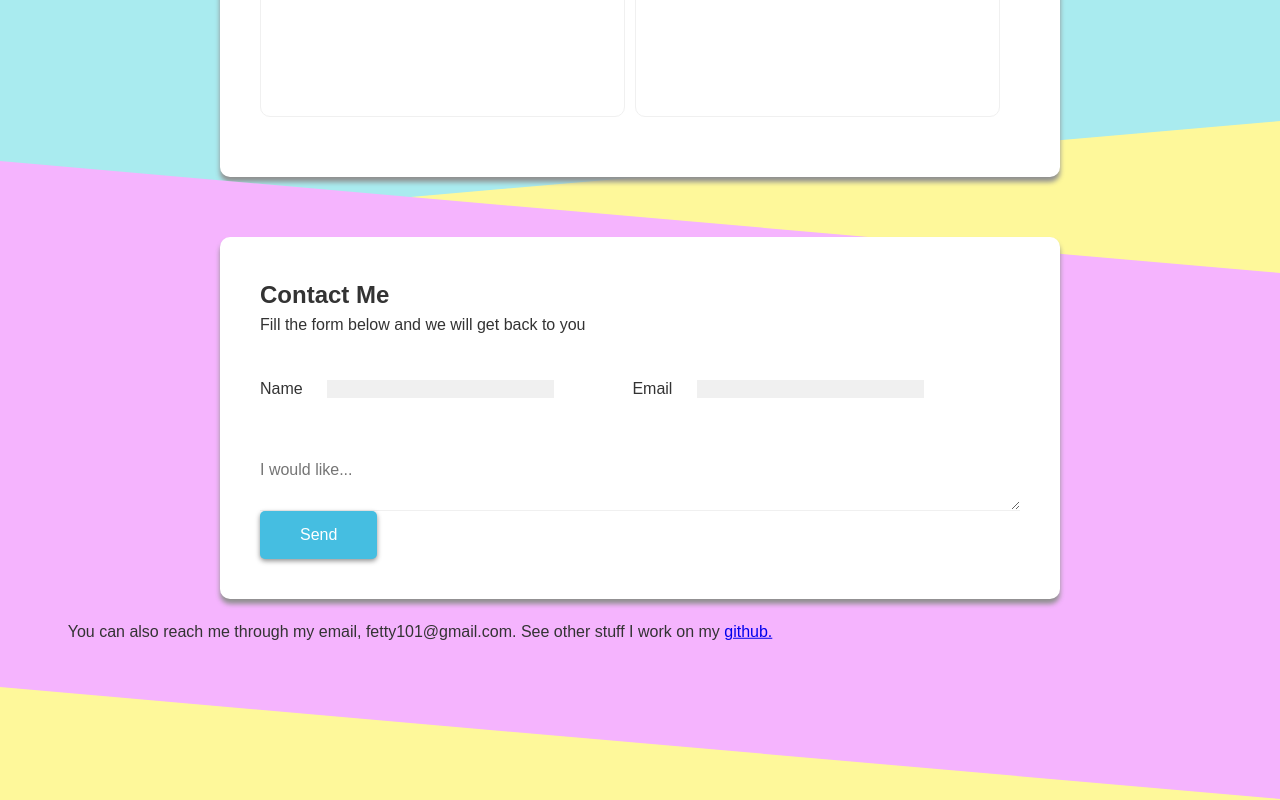
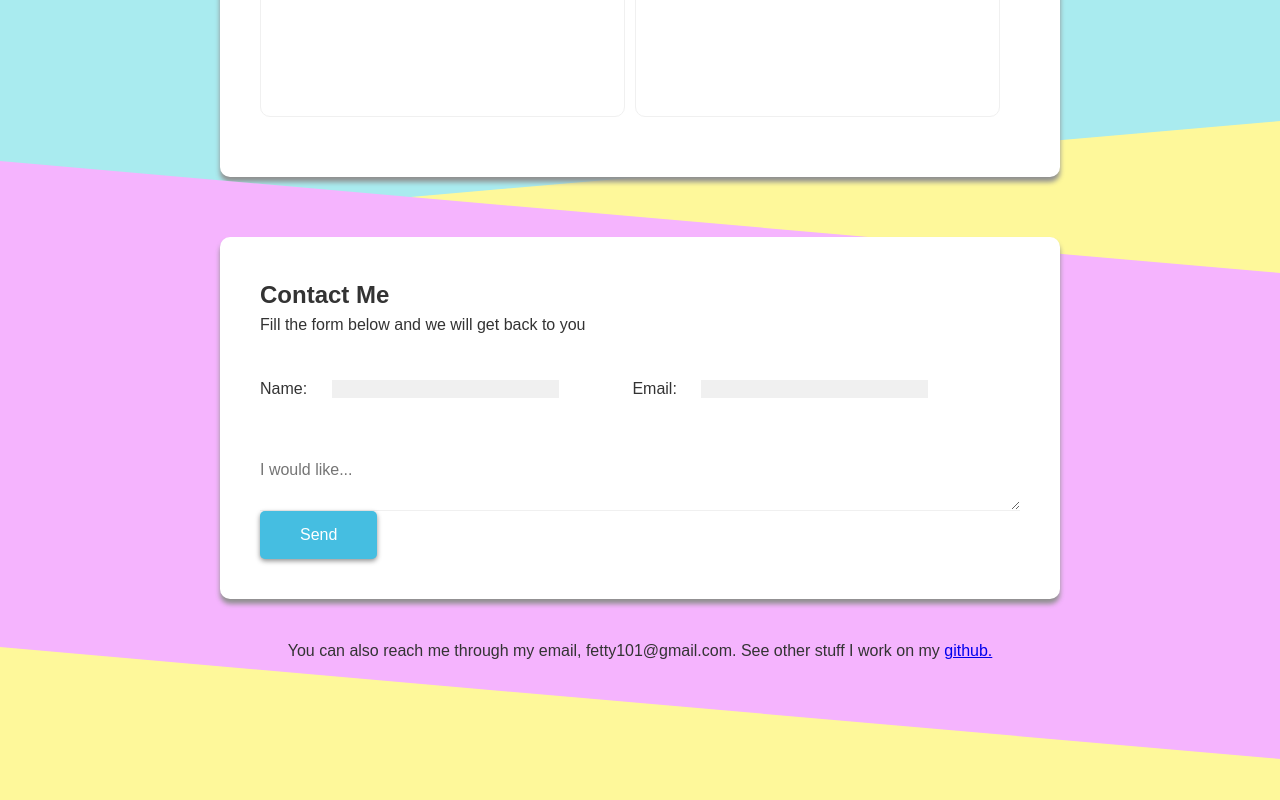
Before and after one commit to Fetty101/mentorsdev, a plain HTML site: page index.html in a window 1280 px wide. Shown: the part 1082-1882 px from the top of the page. After the commit the page ends 1842 px from the top, so only its background shows below. Drawn offline with Linux system fonts and the light colour scheme.

Commit message:
my first commit

```diff
--- a/index.html
+++ b/index.html
@@ -72,11 +72,11 @@
 				<p>Fill the form below and we will get back to you</p>
 				<form action="./">
 					<div class="input-group half">
-						<label for="name">Name</label>
+						<label for="name">Name:</label>
 						<input type="text" name="name" id="name">
 					</div>
 					<div class="input-group half last">
-						<label for="email">Email</label>
+						<label for="email">Email:</label>
 						<input type="email" name="email" id="email">
 					</div>
 					<div class="input-group text-area clear">
--- a/style.css
+++ b/style.css
@@ -113,6 +113,7 @@ button{
 	margin-bottom: 40px;
 	text-align: center;
 	max-width: 840px;
+	margin: 0 auto;
 }
 .input-group{
 	margin-top: 20px;
```
